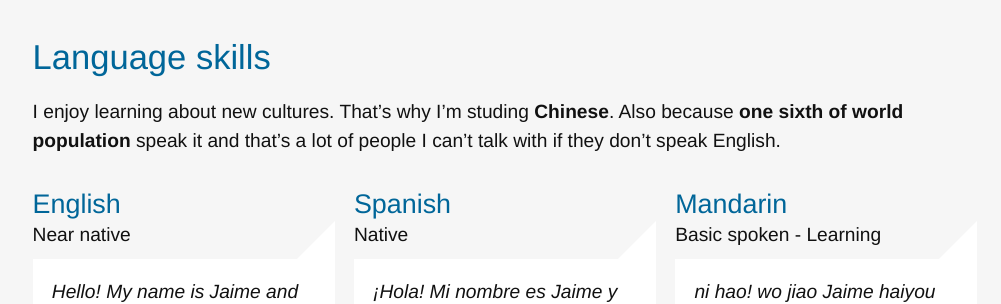
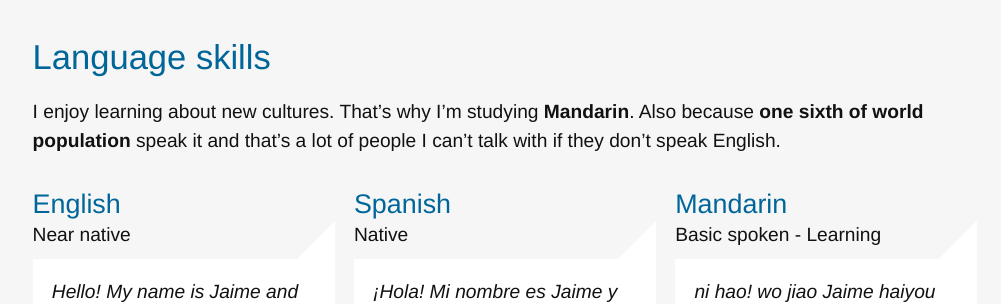
Before and after one commit to jaicab/jaicab.github.io, a Jekyll site: the page built from about.md, in a window 1280 px wide and 900 px high, scrolled down 466 px. Shown: the part 159-463 px from the top of the window, without its empty margins (135-1136 px from the left). Built offline with Jekyll 4.4.1, drawn with Linux system fonts in a browser that asks for light colours.

Commit message:
Another typo

```diff
--- a/about.md
+++ b/about.md
@@ -24,7 +24,7 @@ I <a href="/">write</a>, <a href="http://twitter.com/{{site.twitter}}">tweet</a>
 
 ##Language skills
 
-I enjoy learning about new cultures. That's why I'm studing **Chinese**. Also because **one sixth of world population** speak it and that's a lot of people I can't talk with if they don't speak English.
+I enjoy learning about new cultures. That's why I'm studying **Mandarin**. Also because **one sixth of world population** speak it and that's a lot of people I can't talk with if they don't speak English.
 
 <div class="grid skills">
 
```
